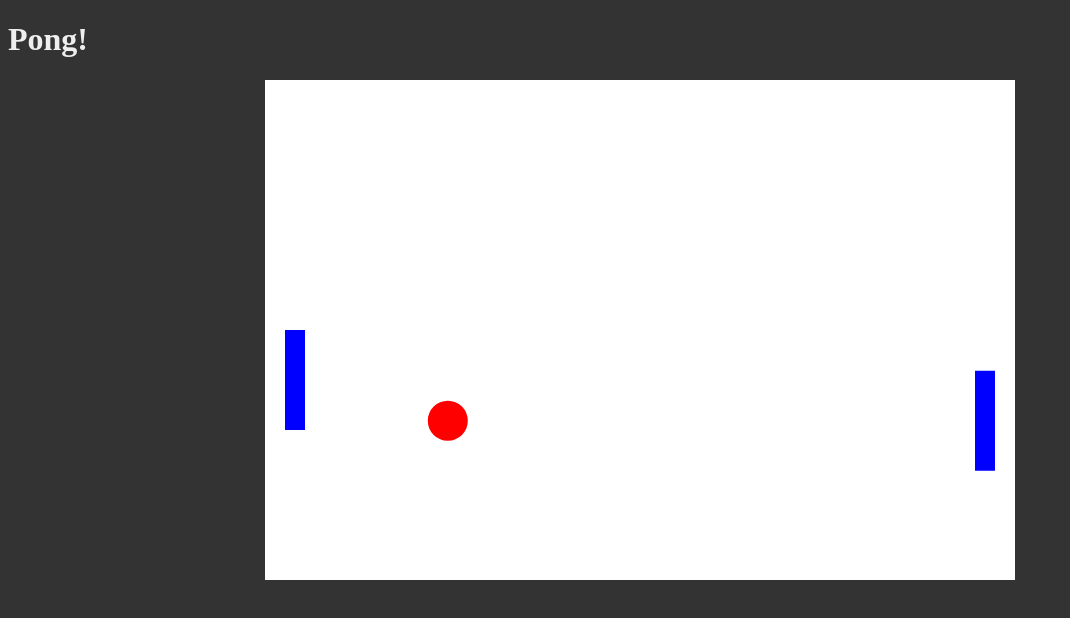
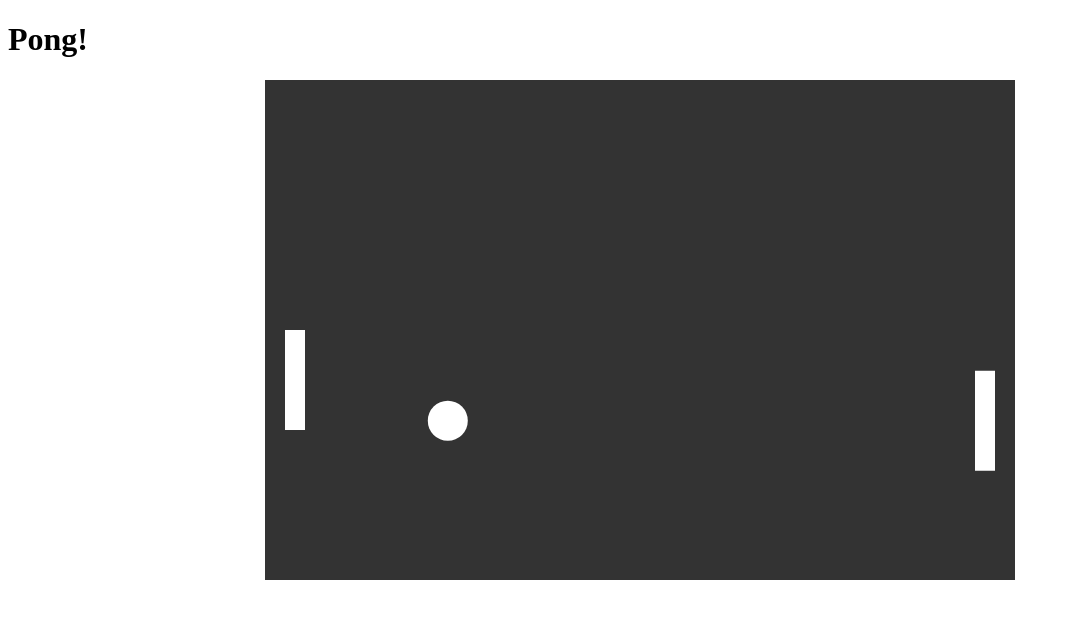
Before and after one commit to ScorchChamp/Pong, a plain HTML site: page index.html in a window 1280 px wide. Shown: the whole page, without its empty margins (0-1070 px from the left). Drawn offline with Linux system fonts and the light colour scheme.

Commit message:
styling fix

```diff
--- a/app.js
+++ b/app.js
@@ -16,8 +16,8 @@ fillRect = (x, y, sx, sy, color) => { ctx.fillStyle = color; ctx.fillRect(x, y,
 
 function draw() {
   ctx.clearRect(0, 0, canvas.width, canvas.height);
-  fillRect(p1.x, p1.y, bx, by, 'blue')
-  fillRect(p2.x, p2.y, bx, by, 'blue')
+  fillRect(p1.x, p1.y, bx, by, 'white')
+  fillRect(p2.x, p2.y, bx, by, 'white')
   drawBall();
 }
 
@@ -57,7 +57,7 @@ interval = setInterval(() => { update(); draw(); }, 25);
 function drawBall() {
   ctx.beginPath();
   ctx.arc(ball.x, ball.y, padding, 0, Math.PI * 2, true);
-  ctx.fillStyle = "red";
+  ctx.fillStyle = "white";
   ctx.fill();
 }
 
--- a/style.css
+++ b/style.css
@@ -4,13 +4,9 @@
 }
 
 #pong-canvas {
-    background-color: #fff;
+    background-color: #333;
 }
 
 body {
-    background-color: #333;
+    background-color: #fff;
 }
-
-h1 {
-    color: #eee
-}
```
